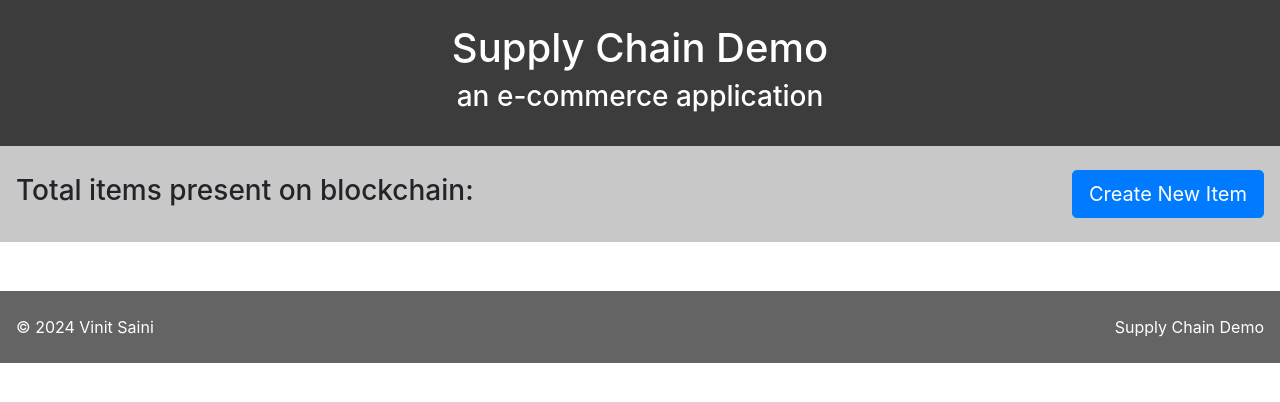
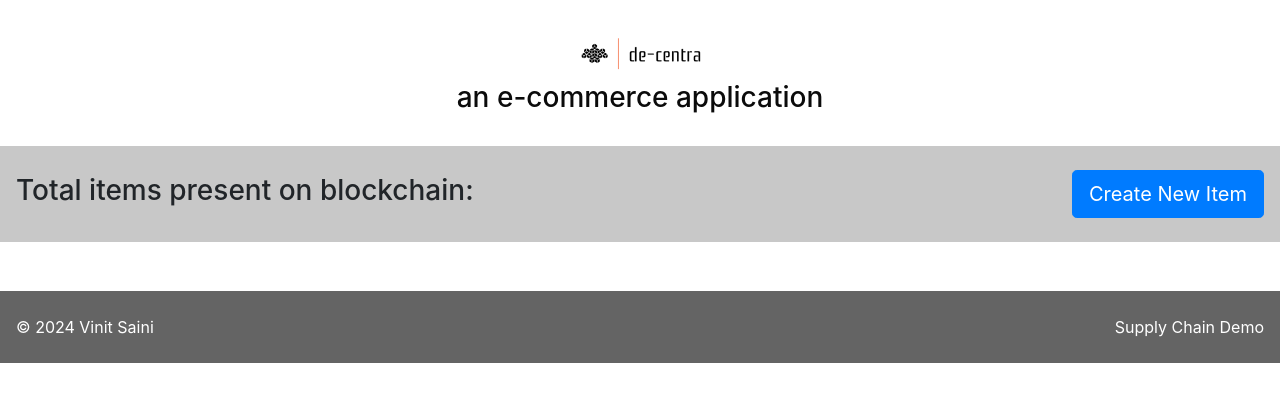
Before and after one commit to vsdcu/supply-chain-demo, a website: page src/index.html in a window 1280 px wide. Drawn offline with nearby package versions, Linux system fonts and the light colour scheme; files whose address does not match are found by name.

Commit message:
Labeling upated

```diff
--- a/src/index.html
+++ b/src/index.html
@@ -5,7 +5,7 @@
     <meta http-equiv="X-UA-Compatible" content="IE=edge">
     <meta name="viewport" content="width=device-width, initial-scale=1">
     <!-- The above 3 meta tags *must* come first in the head; any other head content must come *after* these tags -->
-    <title>Supply Chain Demo</title>
+    <title>De-centra Supply Chain Demo</title>
 
     <!-- Bootstrap -->
     <!--link href="css/bootstrap.min.css" rel="stylesheet"-->
@@ -23,8 +23,8 @@
 
     <style>
     .header {
-    	background: rgb(60, 60, 60);
-    	color: #fff;
+    	background: rgb(255, 255, 255);
+    	color: #0b0b0b;
     }
     .notification {
     	position: absolute;
@@ -78,7 +78,7 @@
 
 			</div>
 			<div class="col-8">
-	          <h1 class="text-center">Supply Chain Demo</h1>
+	          <h1 class="text-center"><img alt="140x140" data-src="holder.js/140x140" class="img-rounded img-center" src="images/free/de-centra-logo.png" data-holder-rendered="true"></h1>
 			  <h3 class="text-center">an e-commerce application</h3>
 			</div>
 			<div class="col-2">
```
Also changed, not shown: src/images/free/de-centra-logo.png (added).
